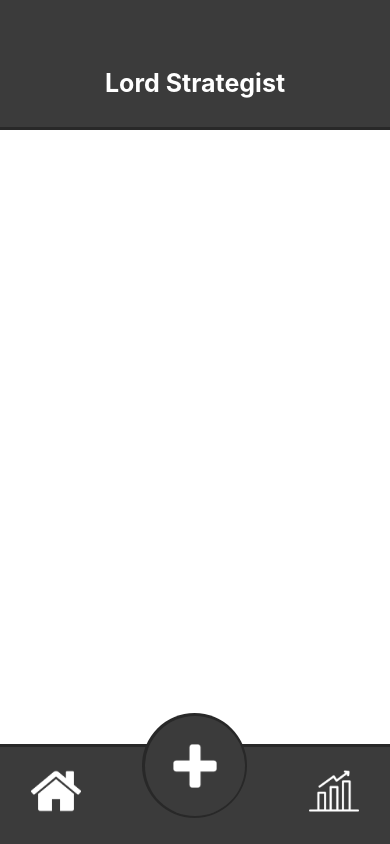
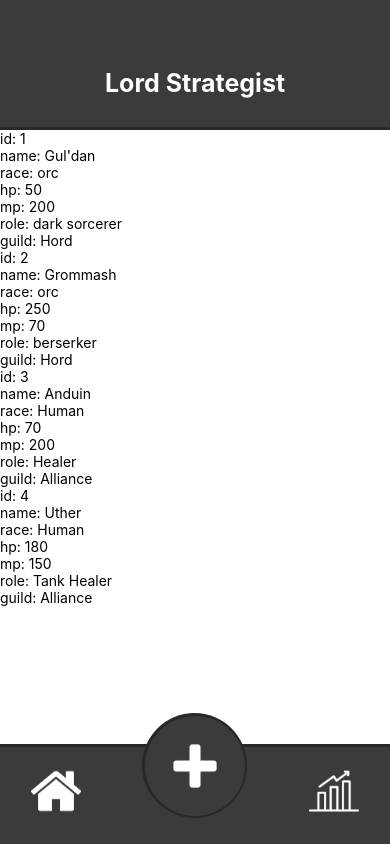
Before and after one commit to Alex28345/LordStrategist, a React Native app: screen / in a window 390 px wide. Built offline with nearby package versions, Linux system fonts and the light colour scheme.

Commit message:
ca marche encore mieux

```diff
--- a/App.js
+++ b/App.js
@@ -3,7 +3,7 @@ import { StyleSheet, Text, View,TouchableOpacity, FlatList } from 'react-native'
 import React, { useState } from 'react';
 import Header from "./App/Header";
 import Footer from "./App/Footer";
-import ListeJoueur from "./App/ListeJoueurs";
+import ListeJoueur from "./App/ListPresenter";
 import {Provider} from "react-redux";
 import styles from "./App/styles";
 import AddCardModal from "./App/addCardModal";
--- a/App/ListeJoueurs.js
+++ b/App/ListPresenter.js
@@ -1,12 +1,11 @@
 import React from 'react';
 import { View, Text, FlatList, StyleSheet } from 'react-native';
 import { useSelector} from 'react-redux';
-import {playerList} from "./PlayerCard";
-
-
+import {playerList} from "./PlayerSlice";
 
 const ListeJoueur = () => {
-    const data = useSelector(playerList)
+    const data = useSelector(state => state.main.playerList)
+
     const renderItem = ({ item }) => (
         <View>
             <Text >{`id: ${item.id}`}</Text>
--- a/App/PlayerCard.js
+++ b/App/PlayerSlice.js
@@ -3,7 +3,7 @@ import { createSlice } from '@reduxjs/toolkit';
 export const playerSlice = createSlice({
     name: 'playerCards',
     initialState: {
-        player: [
+        playerList: [
             {id: 1, name: 'Gul\'dan', race: 'orc', hp: 50, mp: 200, role: 'dark sorcerer', guild: 'Hord'},
             {id: 2, name: 'Grommash', race: 'orc', hp: 250, mp: 70, role: 'berserker', guild: 'Hord'},
             {id: 3, name: 'Anduin', race: 'Human', hp: 70, mp: 200, role: 'Healer', guild: 'Alliance'},
@@ -29,5 +29,5 @@ export const playerSlice = createSlice({
 export const { addPlayer } = playerSlice.actions
 
 
-export const playerList = (state) => state.player;
+export const playerList = (state) => state.player
 export default playerSlice.reducer;
--- a/App/Store.js
+++ b/App/Store.js
@@ -1,8 +1,8 @@
 import { configureStore } from '@reduxjs/toolkit';
-import playerSlice from "./PlayerCard";
+import playerSlice from "./PlayerSlice";
 
 export default configureStore({
     reducer: {
-        counter: playerSlice,
+        main: playerSlice,
     },
 });
--- a/App/addCardModal.js
+++ b/App/addCardModal.js
@@ -1,6 +1,6 @@
 import {Modal, Text, TextInput, TouchableOpacity, View} from "react-native";
 import {useState} from "react";
-import {addPlayer} from "./PlayerCard";
+import {addPlayer} from "./PlayerSlice";
 import {useDispatch} from "react-redux";
 const addCardModal = ({ modalVisible, setModalVisible }) => {
     const [name, setName] = useState('');
```
